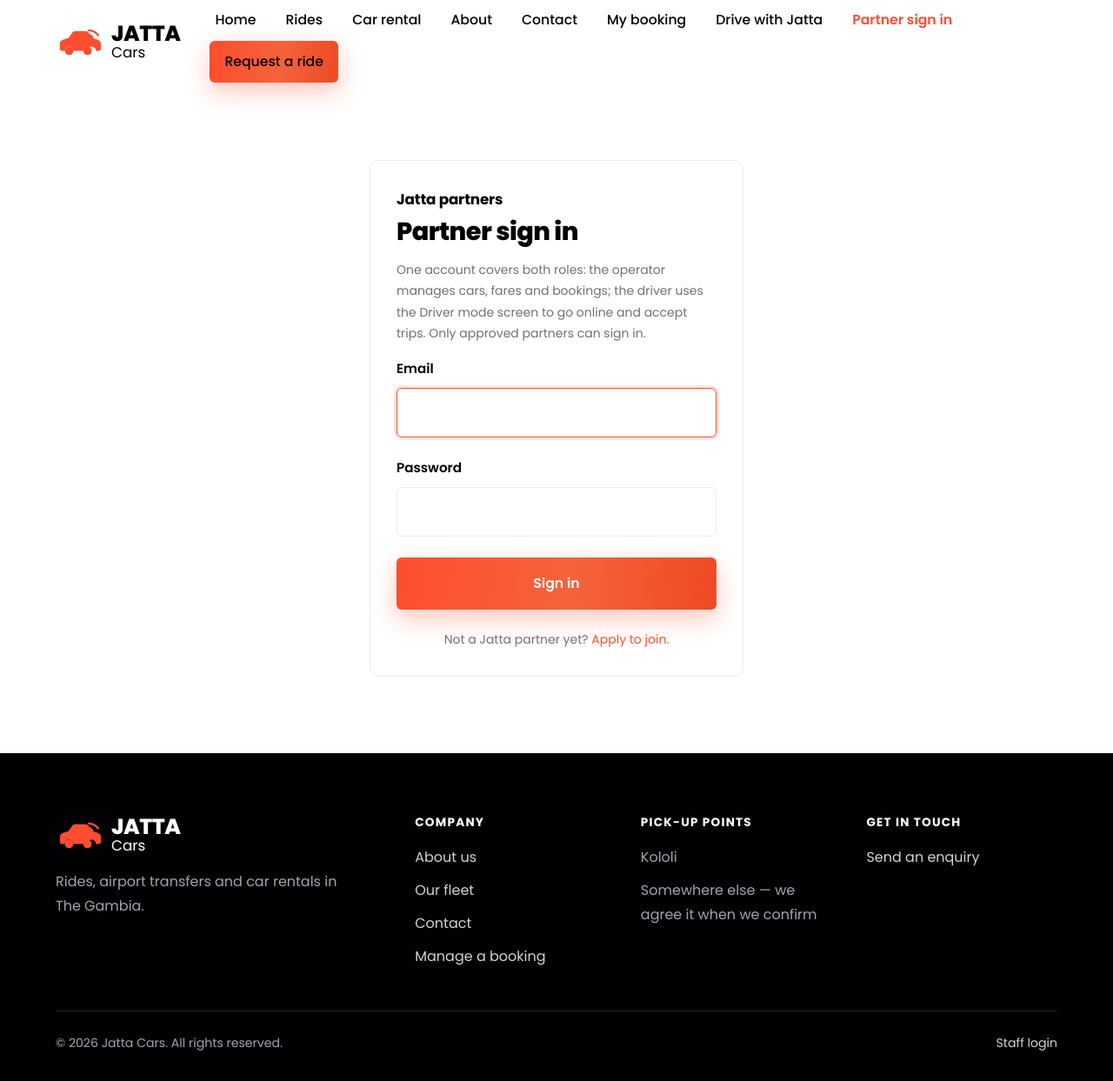
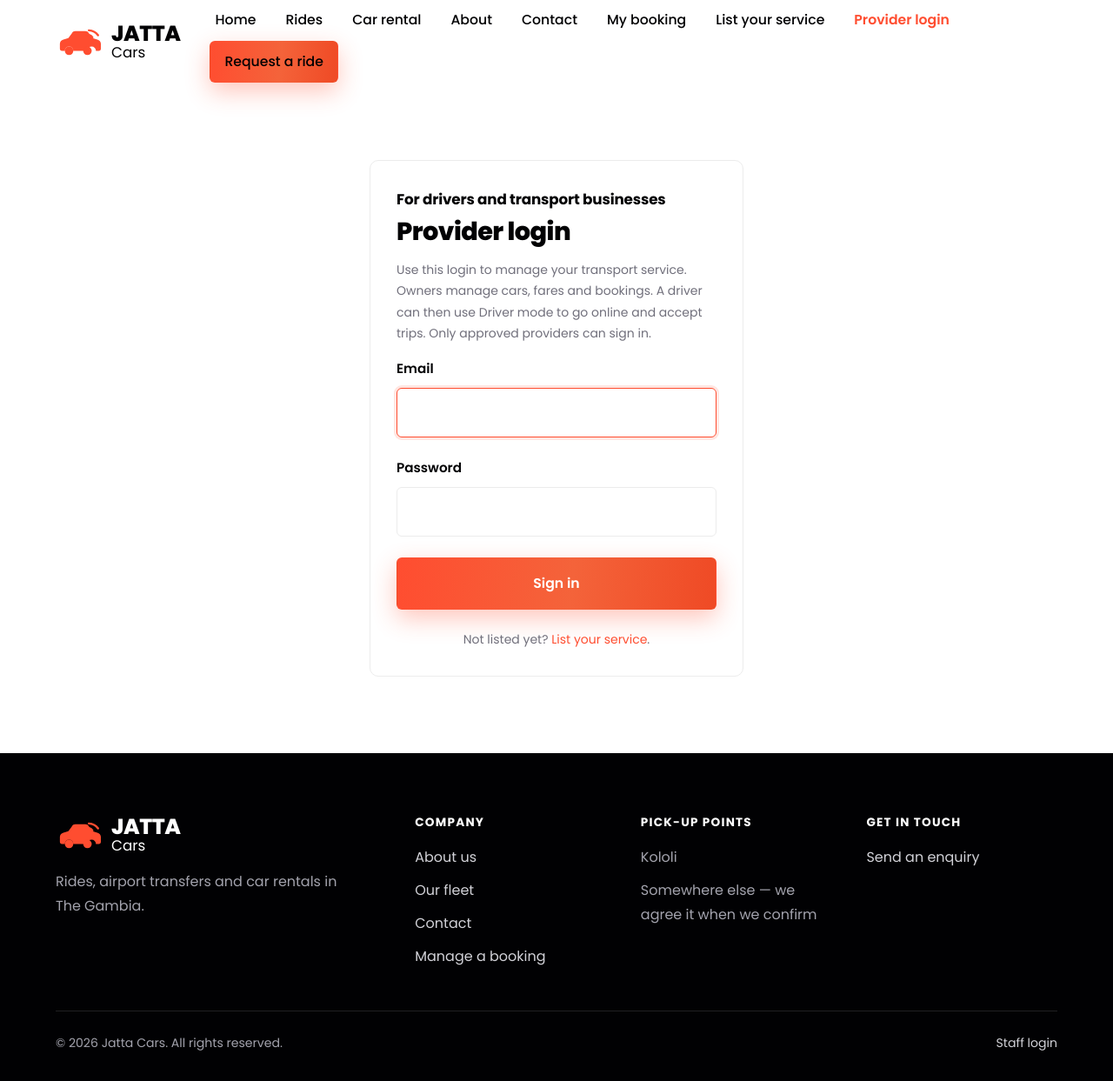
Before and after one commit to alasansilla/jatta_cars, a Flask app: page /operator/login in a window 1280 px wide. Shown: the whole page at 87% size. Run offline with Flask 3, Linux system fonts and the light colour scheme.

Commit message:
Clarify provider login wording

```diff
--- a/app/templates/operator/base.html
+++ b/app/templates/operator/base.html
@@ -7,7 +7,7 @@
     <a href="{{ url_for('operator.dashboard') }}" class="{{ 'is-active' if here == 'operator.dashboard' }}">Dashboard</a>
     <a href="{{ url_for('operator.bookings') }}" class="{{ 'is-active' if here in ['operator.bookings', 'operator.booking_detail'] }}">Bookings</a>
     <a href="{{ url_for('operator.fares') }}" class="{{ 'is-active' if here == 'operator.fares' }}">Fares</a>
-    <a href="{{ url_for('dispatch.drive') }}">Driver mode</a>
+    <a href="{{ url_for('dispatch.drive') }}">Start driving</a>
     <span class="spacer"></span>
     <a href="{{ url_for('public.index') }}">View site</a>
     <a href="{{ url_for('operator.logout') }}">Sign out{% if operator %} ({{ operator.name }}){% endif %}</a>
--- a/app/templates/operator/login.html
+++ b/app/templates/operator/login.html
@@ -3,12 +3,12 @@
 {% block content %}
 <div class="wrap">
   <div class="panel auth-card">
-    <p class="eyebrow">Jatta partners</p>
-    <h1 style="font-size:1.8rem">Partner sign in</h1>
+    <p class="eyebrow">For drivers and transport businesses</p>
+    <h1 style="font-size:1.8rem">Provider login</h1>
     <p class="small muted">
-      One account covers both roles: the operator manages cars, fares and bookings;
-      the driver uses the Driver mode screen to go online and accept trips. Only
-      approved partners can sign in.
+      Use this login to manage your transport service. Owners manage cars, fares
+      and bookings. A driver can then use Driver mode to go online and accept trips.
+      Only approved providers can sign in.
     </p>
     <form method="post">
       <input type="hidden" name="csrf_token" value="{{ csrf_token }}">
@@ -23,7 +23,7 @@
       <button class="btn btn--primary btn--block" type="submit" style="margin-top:24px">Sign in</button>
     </form>
     <p class="small muted center" style="margin:22px 0 0">
-      Not a Jatta partner yet? <a href="{{ url_for('public.operators') }}">Apply to join</a>.
+      Not listed yet? <a href="{{ url_for('public.operators') }}">List your service</a>.
     </p>
   </div>
 </div>
--- a/app/templates/partials/header.html
+++ b/app/templates/partials/header.html
@@ -29,8 +29,8 @@
       <a href="{{ url_for('public.about') }}" class="{{ 'is-active' if here == 'public.about' }}">About</a>
       <a href="{{ url_for('public.contact') }}" class="{{ 'is-active' if here == 'public.contact' }}">Contact</a>
       <a href="{{ url_for('public.booking_lookup') }}" class="{{ 'is-active' if here in ['public.booking_lookup', 'public.booking_detail'] }}">My booking</a>
-      <a href="{{ url_for('public.operators') }}" class="{{ 'is-active' if here == 'public.operators' }}">Drive with Jatta</a>
-      <a href="{{ url_for('operator.login') }}" class="{{ 'is-active' if here == 'operator.login' }}">Partner sign in</a>
+      <a href="{{ url_for('public.operators') }}" class="{{ 'is-active' if here == 'public.operators' }}">List your service</a>
+      <a href="{{ url_for('operator.login') }}" class="{{ 'is-active' if here == 'operator.login' }}">Provider login</a>
       <a class="btn btn--primary" href="{{ url_for('dispatch.ride') }}">Request a ride</a>
     </nav>
     {% endif %}
```
